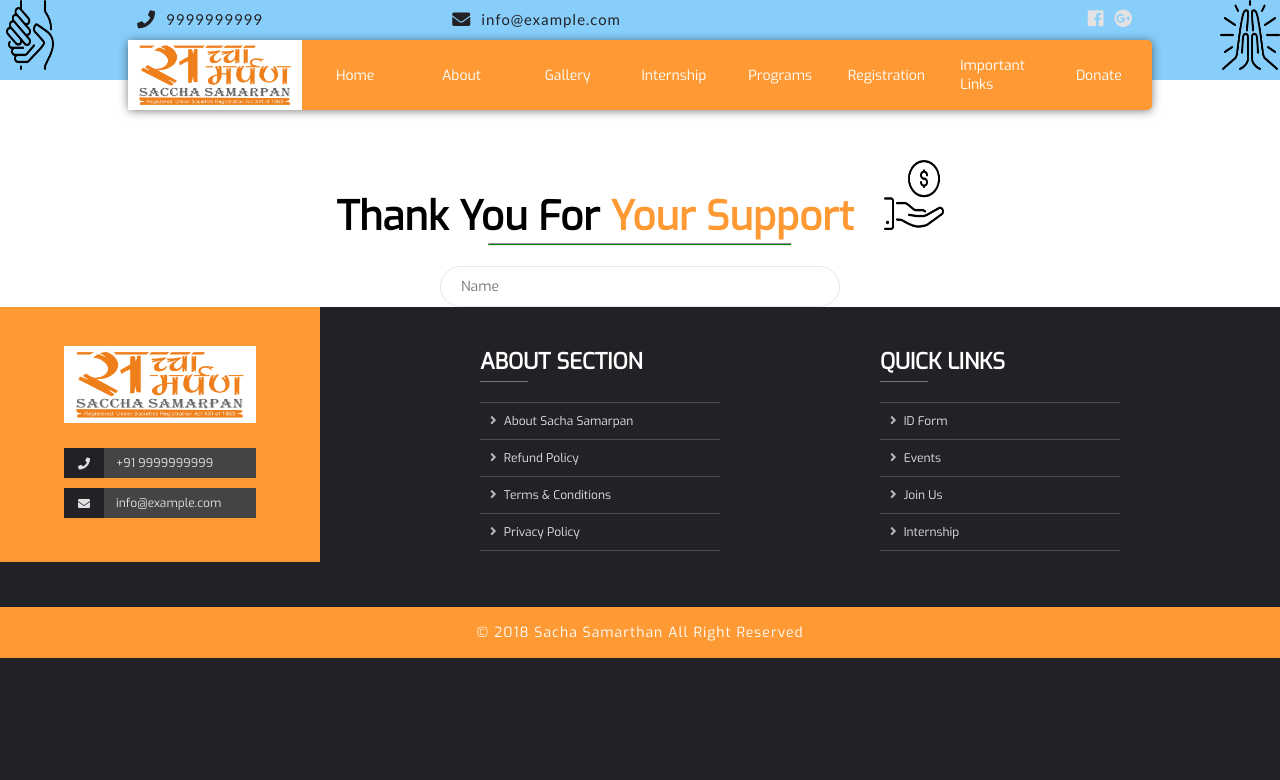
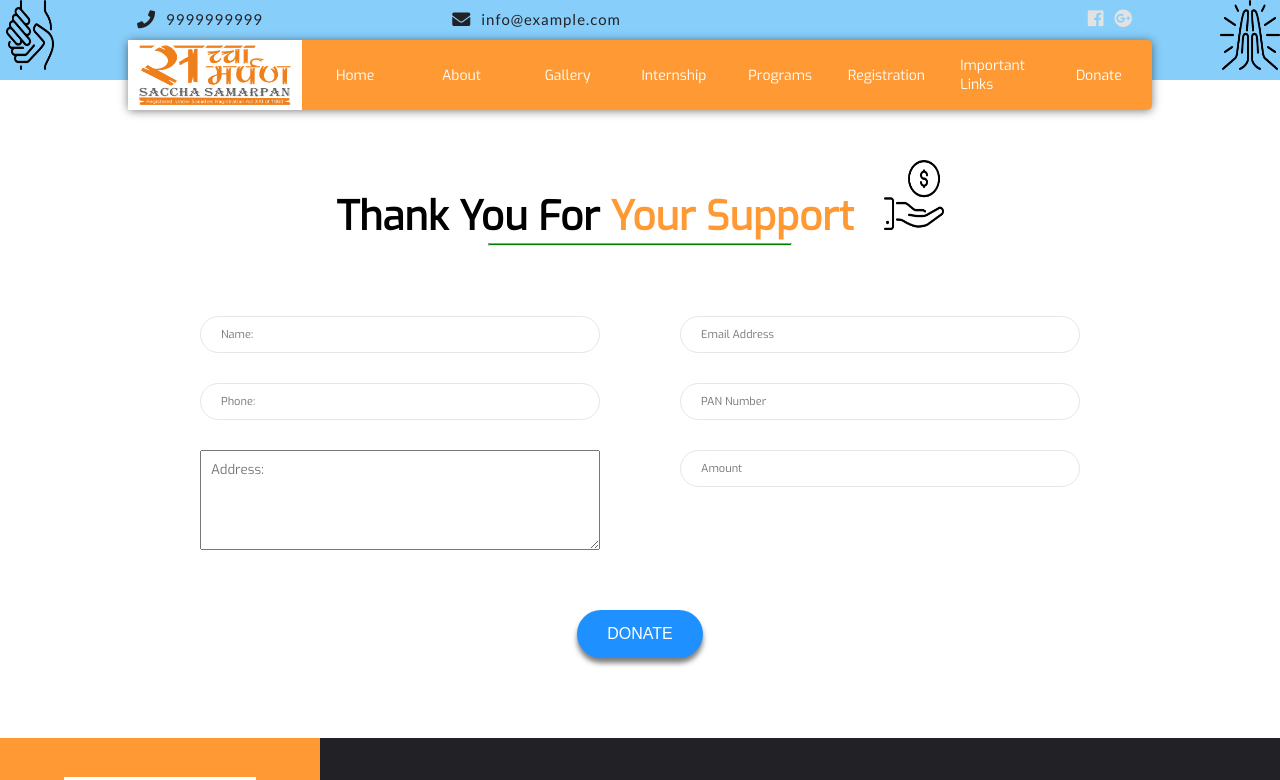
Before and after one commit to riverrz/sacha-samarpan-ngo, a React app in the folder client/: page /donate in a window 1280 px wide. Shown: the top 780 px of the page. Built offline with nearby package versions, Linux system fonts and the light colour scheme.

Commit message:
Add all Inputfield in Donate

```diff
--- a/client/src/components/Donate/Donate.css
+++ b/client/src/components/Donate/Donate.css
@@ -4,6 +4,7 @@
     font-family: inherit;
     text-align: center;
     padding-top: 8rem;
+    padding-bottom: 3rem;
 }
 .donate__headingContainer {
     display: flex;
@@ -37,3 +38,39 @@
   height: 100%;
   width: 100%;
 }
+.donate__form {
+  width: 75%;
+  display: flex;
+  margin: 5rem auto;
+  flex-wrap: wrap;
+  justify-content: space-around;
+}
+.donate__address {
+  padding: 1rem;
+  width: 40rem;
+  height: 10rem;
+  font-family: inherit;
+  outline: none;
+}
+.donate__button__container {
+  width: 40rem;
+  margin-top: 6rem;
+}
+.donate__button {
+  outline: none;
+  background: none;
+  background-color: dodgerblue;
+  color: #fff;
+  padding: 1.5rem 3rem;
+  border: none;
+  font-size: 1.6rem;
+  border-radius: 60px;
+  cursor: pointer;
+  text-transform: uppercase;
+  transition: all .1s;
+  box-shadow: 0 0.5rem 0.5rem rgba(0,0,0,0.5);
+}
+.donate__button:active {
+  transform: translateY(3px);
+  box-shadow: 0 0.1rem 0.7rem rgba(0,0,0,0.5);
+}
--- a/client/src/components/Donate/Donate.js
+++ b/client/src/components/Donate/Donate.js
@@ -20,8 +20,14 @@ const donate = props => {
           <hr className={classes.donate__horizontal} />
         </h1>
       </div>
-      <form autocomplete="off">
-          <Inputfield type="text" placeholder="Name"/>
+      <form autocomplete="off" className={classes.donate__form}>
+          <Inputfield type="text" placeholder="Name:"/>
+          <Inputfield type="email" placeholder="Email Address"/>
+          <Inputfield type="text" placeholder="Phone:"/>
+          <Inputfield type="text" placeholder="PAN Number"/>
+          <textarea placeholder="Address:" className={classes.donate__address}></textarea>
+          <Inputfield type="text" placeholder="Amount" />
+          <div className={classes.donate__button__container}><button className={classes.donate__button}>Donate</button></div>
       </form>
     </div>
   );
--- a/client/src/components/Inputfield/Inputfield.css
+++ b/client/src/components/Inputfield/Inputfield.css
@@ -1,11 +1,12 @@
 .inputfield__container {
     display: inline-block;
+    margin-bottom: 3rem;
 }
 .inputfield {
     width: 40rem;
     padding: 1rem 2rem;
     font-family: inherit;
-    font-size: 1.4rem;
+    font-size: 1.1rem;
     border: 1px solid #e6e6e6;
     border-radius: 60px;
     outline: none;
```
